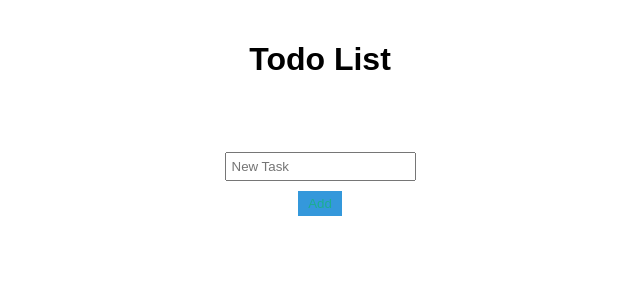
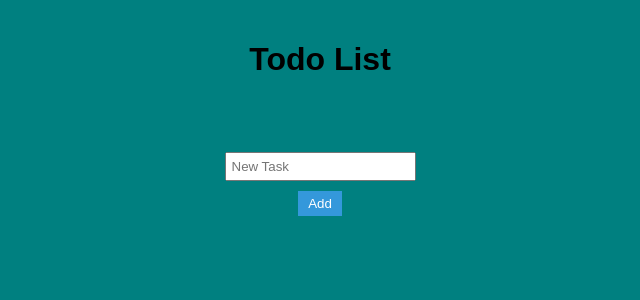
Before and after one commit to noabt/To-Do-List, a Flask app: page / in a window 1280 px wide. Shown: the top 300 px of the page, without its empty margins (320-960 px from the left). Run offline with Flask 3, Linux system fonts and the light colour scheme.

Commit message:
background color changed to teal

```diff
--- a/website/templates/index.html
+++ b/website/templates/index.html
@@ -11,6 +11,7 @@
       display: flex;
       flex-direction: column;
       align-items: center;
+      background-color: teal;
     }
     h1 {
       text-align: center;
@@ -51,10 +52,11 @@
     button {
       padding: 5px 10px;
       background-color: #3498db;
-      color: #1cae91;
+      color: #ffff;
       border: none;
       cursor: pointer;
     }
+
   </style>
 </head>
 <body>
```
